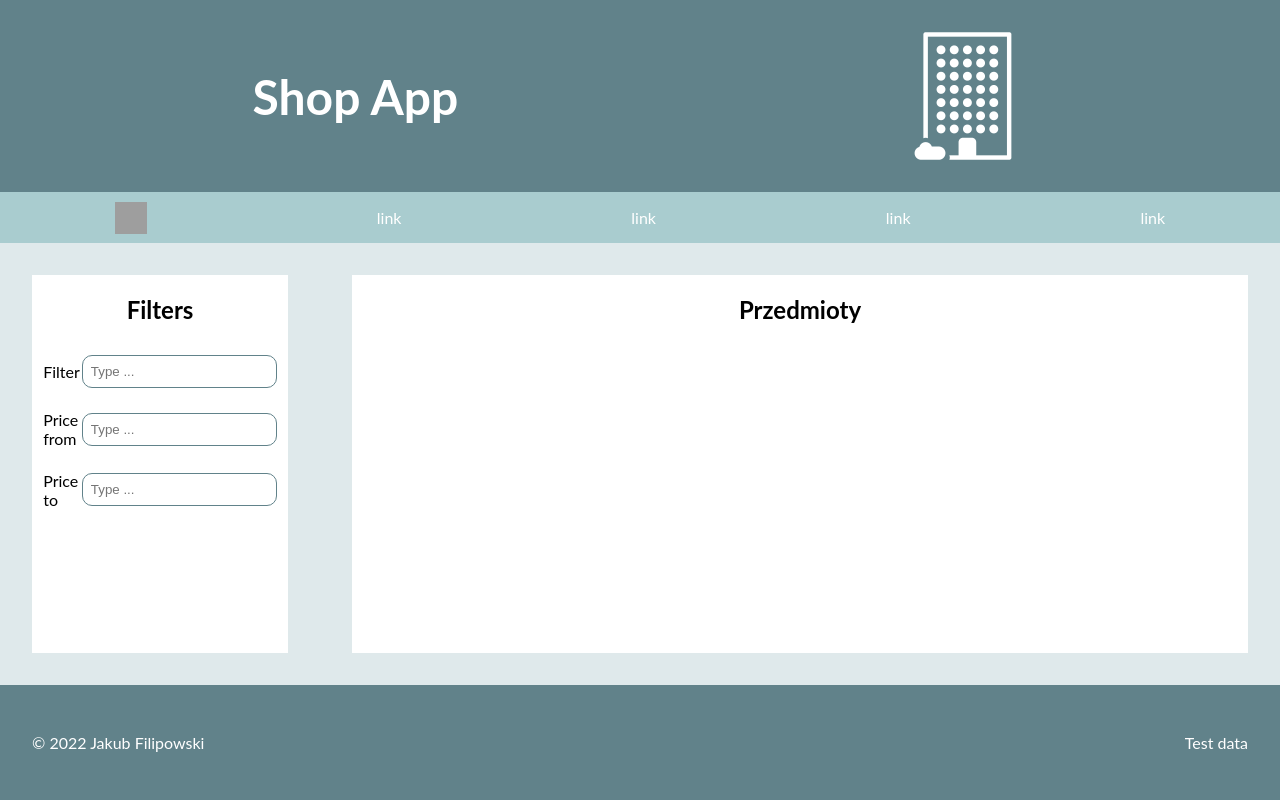
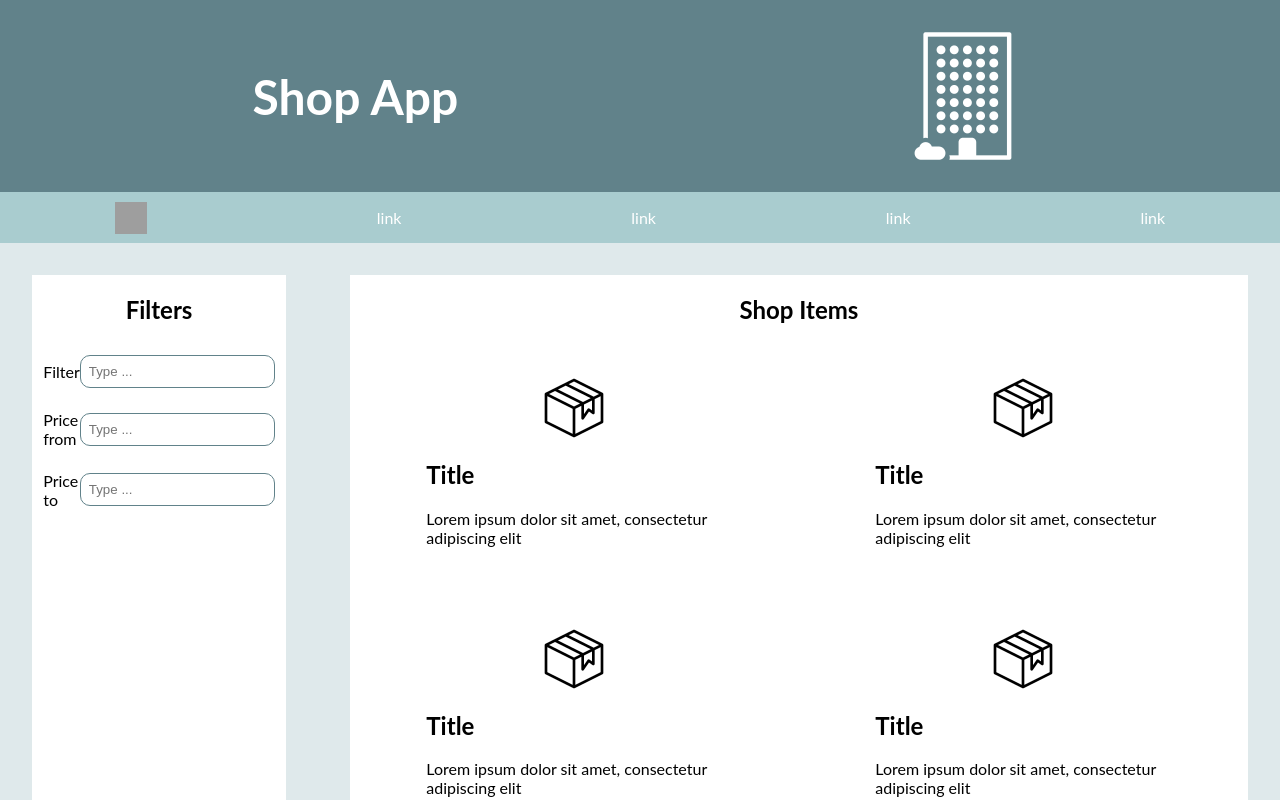
Before and after one commit to Arwer234/shopApp, a React (Create React App) app: page / in a window 1280 px wide. Shown: the top 800 px of the page. Built offline with nearby package versions, Linux system fonts and the light colour scheme; grey boxes are pictures that could not be loaded; the HTML template or start-up script is replaced by a standard one.

Commit message:
shopItems init, rearrangement of the project files

```diff
--- a/src/components/Filters.tsx
+++ b/src/components/Layout/Filters.tsx
@@ -1,5 +1,5 @@
 import React, { useState } from 'react'
-import useInput from '../hooks/useInput'
+import useInput from '../../hooks/useInput'
 import classes from './Filters.module.css'
 
 
--- a/src/components/Header.tsx
+++ b/src/components/Layout/Header.tsx
@@ -1,5 +1,5 @@
 import React from 'react'
-import logo from '../imgs/building-128.png'
+import logo from '../../imgs/building-128.png'
 import classes from "./Header.module.css"
 
 type Props = {}
--- a/src/components/Navbar.tsx
+++ b/src/components/Layout/Navbar.tsx
@@ -1,6 +1,6 @@
 import React from 'react'
 import classes from "./Navbar.module.css"
-import home from '../imgs/home-2-32.png'
+import home from '../../imgs/home-2-32.png'
 
 type Props = {}
 
--- /dev/null
+++ b/src/components/Shop/ShopItem.module.css
@@ -0,0 +1,15 @@
+.shop-item{
+    border-radius:5px;
+    transition: 0.3s;
+    display:flex;
+    flex-direction: column;
+    align-items: center;
+    max-width: 33%;
+    padding:1rem;
+    margin:1rem;
+}
+.shop-item:hover{
+    -webkit-box-shadow: 0px 0px 7px -4px rgba(66, 68, 90, 1);
+    -moz-box-shadow: 0px 0px 7px -4px rgba(66, 68, 90, 1);
+    box-shadow: 0px 0px 7px -4px rgba(66, 68, 90, 1);
+}
--- /dev/null
+++ b/src/components/Shop/ShopItem.tsx
@@ -0,0 +1,20 @@
+import React from 'react'
+import classes from "./ShopItem.module.css"
+import home from '../../imgs/product.png'
+
+type Props = {}
+
+const ShopItem = (props: Props) => {
+  return (
+    <div className={classes['shop-item']}>
+        <img src = {home} alt = "sample"/>
+
+        <section className={classes[`shop-item-content`]}>
+            <h2 className={classes[`shop-item-title`]}>Title</h2>
+            <p className={classes[`shop-item-description`]}>Lorem ipsum dolor sit amet, consectetur adipiscing elit</p>
+        </section>
+    </div>
+  )
+}
+
+export default ShopItem
--- a/src/components/ShopItems.module.css
+++ b/src/components/Shop/ShopItems.module.css
@@ -9,3 +9,9 @@
 }
 .shopItems h2{
 }
+.shop-items-list{
+    display:flex;
+    flex-direction: row;
+    flex-wrap:wrap;
+    justify-content: space-around;
+}
--- /dev/null
+++ b/src/components/Shop/ShopItems.tsx
@@ -0,0 +1,22 @@
+import React from 'react'
+import ShopItem from './ShopItem'
+import classes from './ShopItems.module.css'
+
+type Props = {}
+
+const ShopItems = (props: Props) => {
+  return (
+    <section className = {classes.shopItems}>
+        <h2>Shop Items</h2>
+        <section className={classes[`shop-items-list`]}>
+          <ShopItem/>
+          <ShopItem/>
+          <ShopItem/>
+          <ShopItem/>
+          <ShopItem/>
+          <ShopItem/>
+        </section>
+    </section>
+  )
+}
+export default ShopItems
--- a/src/components/ShopItems.tsx
+++ /dev/null
@@ -1,13 +0,0 @@
-import React from 'react'
-import classes from './ShopItems.module.css'
-
-type Props = {}
-
-const ShopItems = (props: Props) => {
-  return (
-    <section className = {classes.shopItems}>
-        <h2>Przedmioty</h2>
-    </section>
-  )
-}
-export default ShopItems
```
Also changed, not shown: src/App.tsx (+4 -4 lines), src/components/Layout/Filters.module.css (renamed from src/components/Filters.module.css), src/components/Layout/Header.module.css (renamed from src/components/Header.module.css), src/components/Layout/Navbar.module.css (renamed from src/components/Navbar.module.css), src/imgs/product.png (added).
